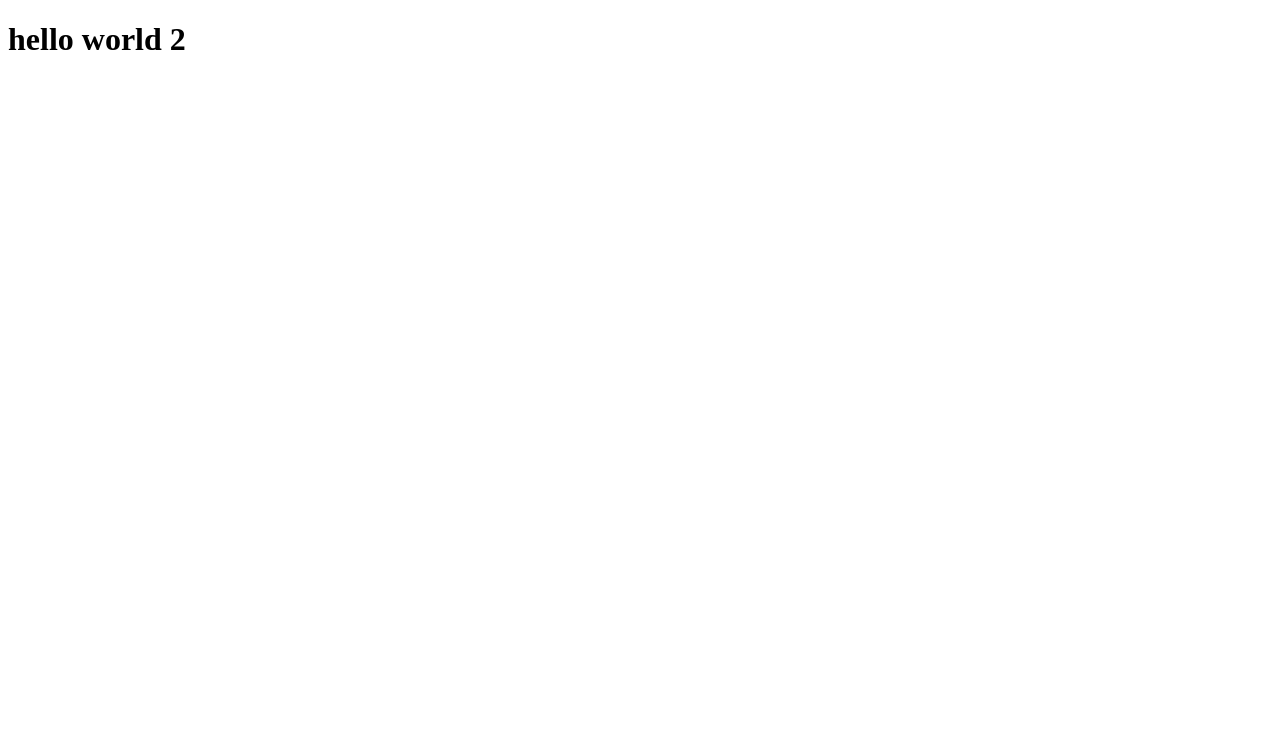
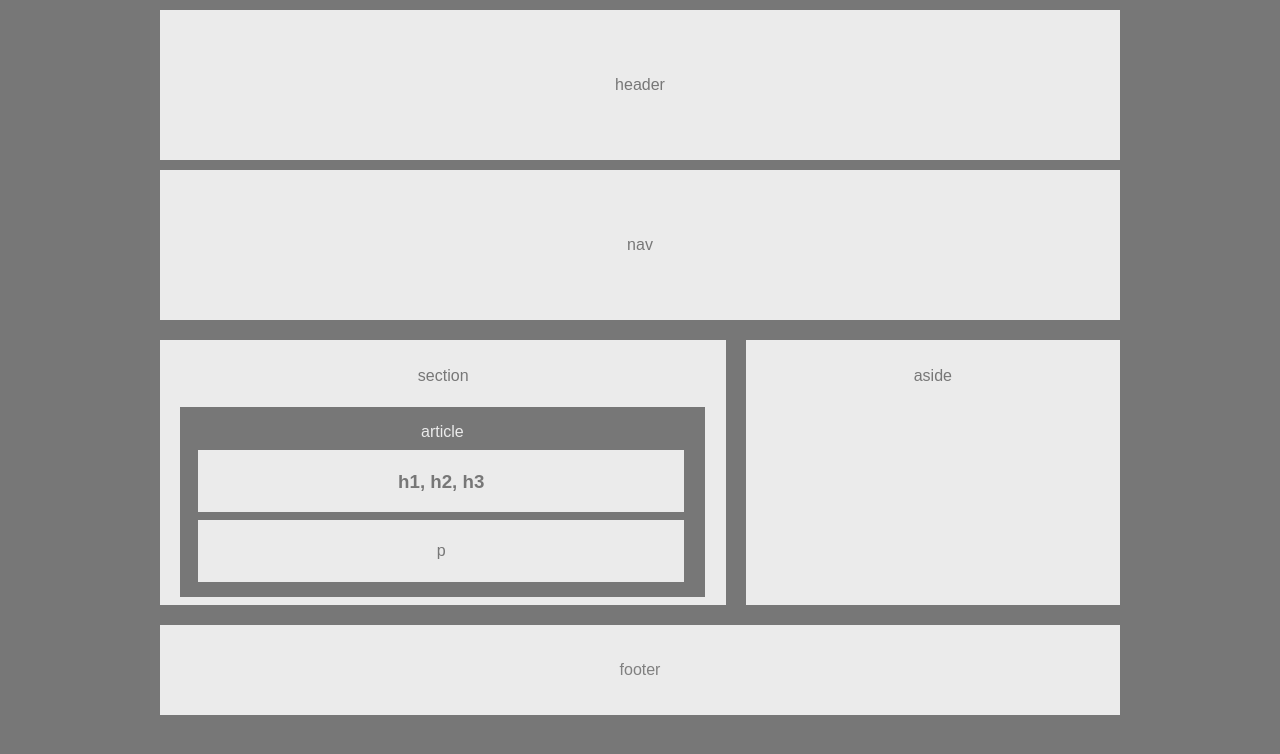
Before and after one commit to sdpadrez153/HW-wireframe, a plain HTML site: page index.html in a window 1280 px wide. Drawn offline with Linux system fonts and the light colour scheme.

Commit message:
final changes

```diff
--- a/index.html
+++ b/index.html
@@ -5,9 +5,52 @@
     <meta name="viewport" content="width=device-width, initial-scale=1.0">
     <meta http-equiv="X-UA-Compatible" content="ie=edge">
     <title>Document</title>
+    <link rel="stylesheet" type="text/css" href="style.css">
 </head>
 <body>
-    <h1>hello world 2</h1>
+    <body>
+
+        <header>
+            <div id="header">
+                <p>header</p>
+            </div>
+
+            <div id="nav">
+                <p>nav</p>
+            </div>
+
+            <div class="clearfix">
+                <div id="section">
+                    <p>section</p>
+                </div>
+            </div>
+
+            <div class="clearfix">
+                <div id="right">
+                    <p>aside</p>
+                </div>
+            </div>
+
+            <div class="clearfix">
+                <div id="aside">
+                    <p>article</p>
+                </div>
+            </div>
+
+                <div id="h1">
+                    <h3>h1, h2, h3</h3>
+                </div>
+
+                <div id="h2">
+                        <p>p</p>
+                    </div>
+
+            <div>
+                <footer id="footer">
+                    <p>footer</p>
+            </div>
+
+    </body>
 
 </body>
 </html>
--- /dev/null
+++ b/style.css
@@ -0,0 +1,99 @@
+* {
+    box-sizing: border-box;
+    font-family: Arial, Helvetica, sans-serif;
+  }
+
+
+  body {
+    font-family: Arial, Helvetica, sans-serif;
+    color: #777;
+    width: 960px;
+    background: #777;
+    margin: auto;
+  }
+  #header {
+    padding: 50px;
+    margin-top: 10px;
+    margin-bottom: 10px;
+    text-align: center;
+    color: #777;
+    background: #ebebeb;
+  }
+
+  #h1 {
+    margin-left: 38px;
+    text-align: center;
+    color: #777);
+    background: #ebebeb;
+    position: absolute;
+    margin-top: 110px;
+    width: 38%;
+    line-height: 25px
+
+  }
+
+  #h2 {
+    margin-left: 38px;
+    text-align: center;
+    color: #777;
+    background: #ebebeb;
+    position: absolute;
+    width: 38%;
+    margin-top: 180px;
+    line-height: 30px;
+
+  }
+
+  #nav {
+    padding: 50px;
+    margin-bottom: 20px;
+    text-align: center;
+    color: #777;
+    background: #ebebeb;
+  }
+
+  #section {
+    float: left;
+    width: 59%;
+    color: #777;
+    background: #ebebeb;
+    position: relative;
+    height: 265px;
+    text-align: center;
+    margin-bottom: 20px;
+    line-height: 40px;
+
+  }
+
+  #right {
+    float: right;
+    margin: auto;
+    width: 39%;
+    color: #777;
+    background: #ebebeb;
+    text-align: center;
+    height: 265px;
+    line-height: 40px;
+  }
+
+  #aside {
+    text-align: center;
+    width: 41%;
+    margin-top: 67px;
+    margin-left: 20px;
+    height: 190px;
+    color: #ebebeb;
+    background:#777;
+    position: absolute;
+    float: top;
+  }
+
+  footer {
+    margin-bottom: 10px;
+    padding: 20px;
+    clear: both;
+    background: #ebebeb;
+    color: grey;
+    text-align: center;
+
+  }
```
